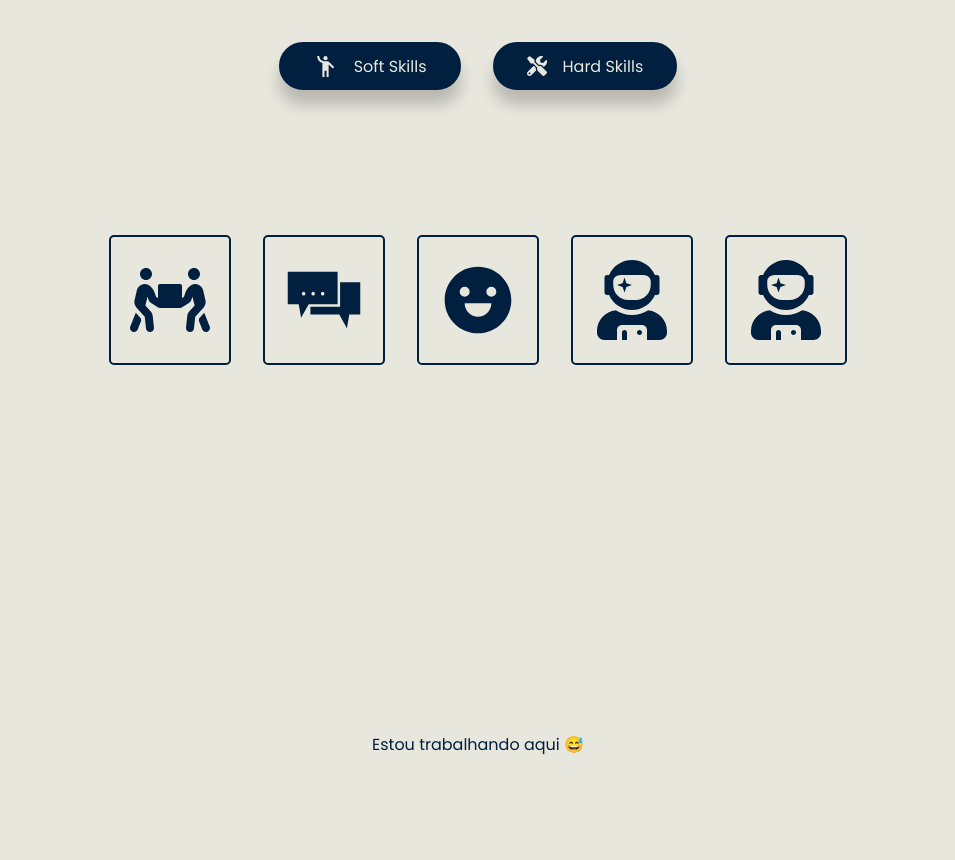
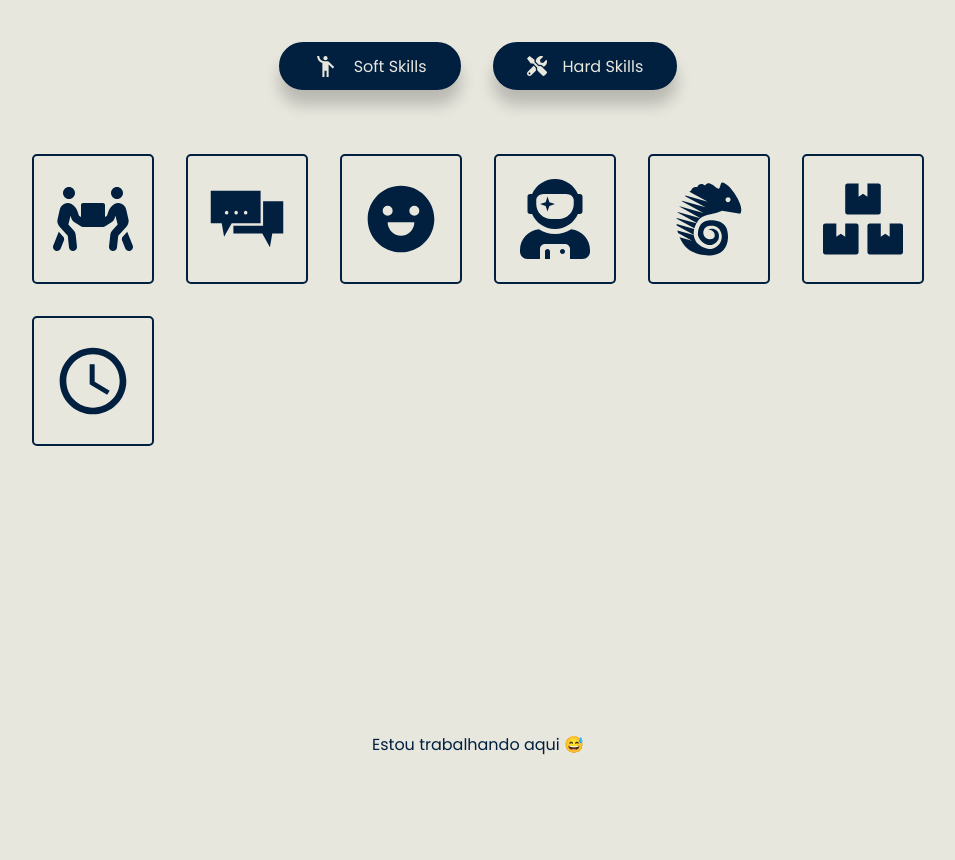
Before and after one commit to WagaoFC/devWagao, a React (Vite) app: page / in a window 1280 px wide. Shown: the part 1740-2600 px from the top of the page, without its empty margins (162-1117 px from the left). Built offline with nearby package versions, Linux system fonts and the light colour scheme.

Commit message:
:sparkles: feat: add new soft skills

```diff
--- a/src/components/SoftSkillsCard/index.tsx
+++ b/src/components/SoftSkillsCard/index.tsx
@@ -1,6 +1,7 @@
-import { FaPeopleCarry, FaUserAstronaut} from 'react-icons/fa'
-import { GiTalk } from 'react-icons/gi'
+import { FaPeopleCarry, FaUserAstronaut, FaBoxes} from 'react-icons/fa'
+import { GiTalk, GiChameleonGlyph } from 'react-icons/gi'
 import { RiEmotionFill } from 'react-icons/ri'
+import { MdOutlineSchedule } from 'react-icons/md'
 import { motion } from 'framer-motion'
 import { Tooltip } from 'react-tooltip'
 import 'react-tooltip/dist/react-tooltip.css'
@@ -32,7 +33,7 @@ export function SoftSkillsCard() {
                     animate={{ y: 0 }}
                     transition={{ type: "spring", stiffness: 100 }}
                 >
-                    <Cards data-tooltip-id="my-tooltip" data-tooltip-content="Atitude positivo">
+                    <Cards data-tooltip-id="my-tooltip" data-tooltip-content="Atitude positiva">
                         <RiEmotionFill />
                     </Cards>
                 </ motion.div>
@@ -51,7 +52,25 @@ export function SoftSkillsCard() {
                     transition={{ type: "spring", stiffness: 80 }}
                 >
                     <Cards data-tooltip-id="my-tooltip" data-tooltip-content="Adaptabilidade">
-                        <FaUserAstronaut />
+                        <GiChameleonGlyph />
+                    </Cards>
+                </ motion.div>
+                <motion.div
+                    initial={{ y: "100%" }}
+                    animate={{ y: 0 }}
+                    transition={{ type: "spring", stiffness: 80 }}
+                >
+                    <Cards data-tooltip-id="my-tooltip" data-tooltip-content="Organização">
+                        <FaBoxes />
+                    </Cards>
+                </ motion.div>
+                <motion.div
+                    initial={{ y: "100%" }}
+                    animate={{ y: 0 }}
+                    transition={{ type: "spring", stiffness: 80 }}
+                >
+                    <Cards data-tooltip-id="my-tooltip-bottom" data-tooltip-content="Pontual">
+                        <MdOutlineSchedule />
                     </Cards>
                 </ motion.div>
 
@@ -60,6 +79,12 @@ export function SoftSkillsCard() {
                     place='top'
                     className='customTooltip'
                 />
+
+                <Tooltip
+                    id='my-tooltip-bottom'
+                    place='bottom'
+                    className='customTooltip'
+                />
             </Container>
     )
 }
--- a/src/components/SoftSkillsCard/styled.ts
+++ b/src/components/SoftSkillsCard/styled.ts
@@ -2,7 +2,7 @@ import styled from 'styled-components'
 
 export const Container = styled.div`
     display: grid;
-    grid-template-columns: repeat(5, 1fr);
+    grid-template-columns: repeat(6, 1fr);
     align-items: center;
     justify-content: center;
     flex-direction: row;
```
